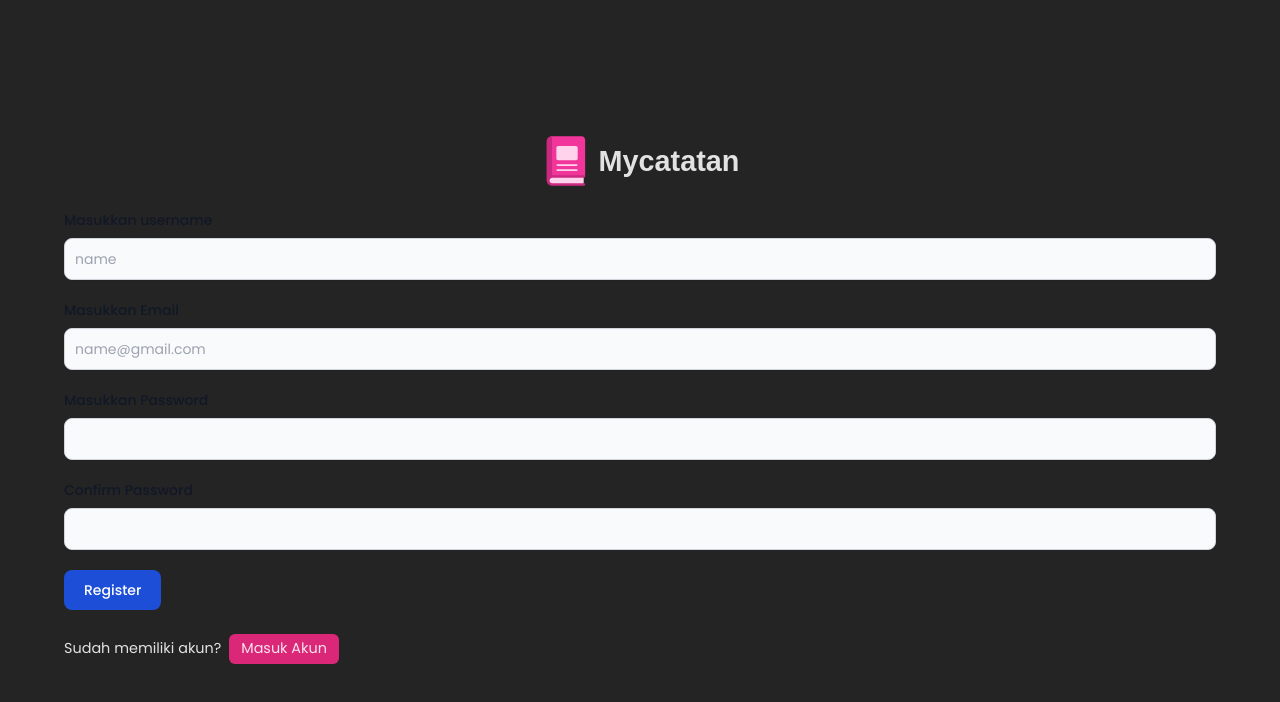
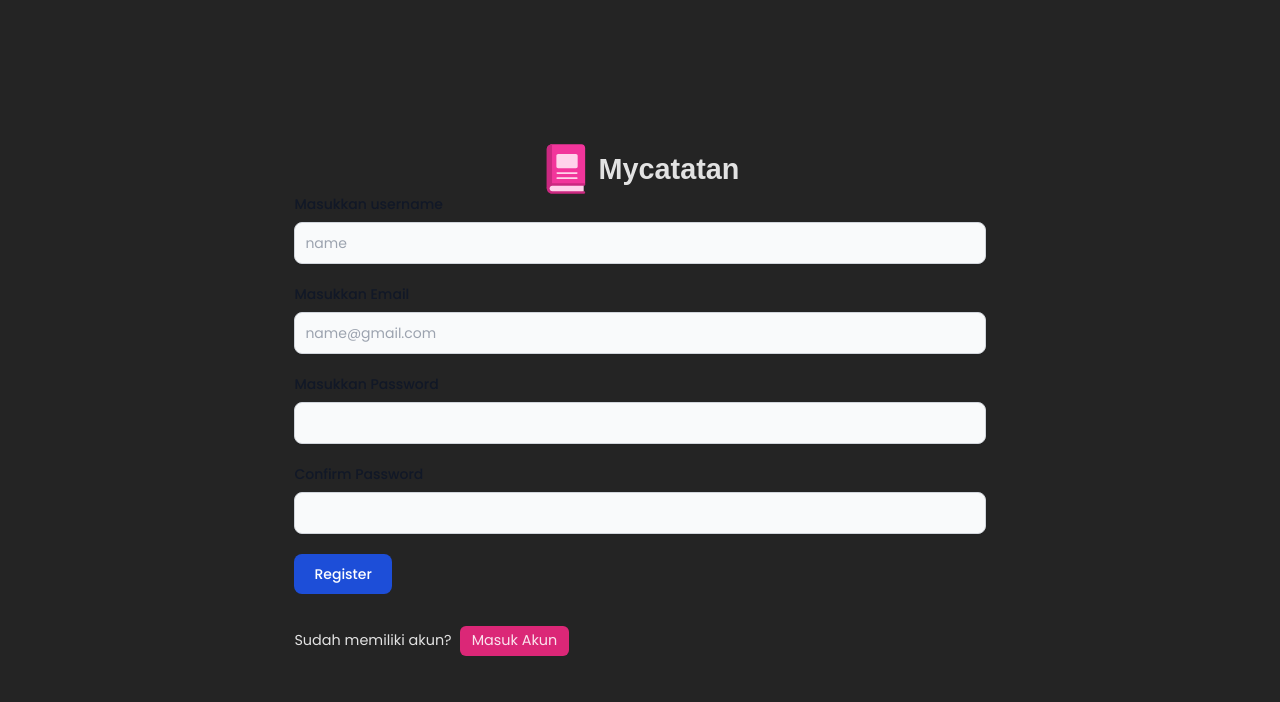
Before and after one commit to Sastrapradana06/my-catatan, a Next.js app: page /register in a window 1280 px wide. Shown: the top 702 px of the page. Built offline with nearby package versions, Linux system fonts and the light colour scheme; a web font is replaced by a local one.

Commit message:
fix buq tampilan

```diff
--- a/src/app/page.tsx
+++ b/src/app/page.tsx
@@ -49,7 +49,10 @@ export default function Home() {
           />
           <p className="font_judul text-[1.8rem] font-semibold">Mycatatan</p>
         </div>
-        <form className="w-full h-max mt-6" onSubmit={handleSubmit}>
+        <form
+          className="w-full h-max mt-6 lg:w-[60%] lg:m-auto"
+          onSubmit={handleSubmit}
+        >
           <div className="mb-5">
             <label
               htmlFor="email"
@@ -93,7 +96,7 @@ export default function Home() {
           </button>
         </form>
 
-        <div className="w-full h-max flex items-center gap-2 mt-6">
+        <div className="w-full h-max flex items-center gap-2 mt-6 lg:w-[60%] lg:mt-8 lg:m-auto">
           <p className="text-[.9rem]">Belum memiliki akun?</p>
           <Link href={"/register"}>
             <button className="text-[.9rem] py-1 px-3 rounded-md bg-pink-600 hover:bg-pink-700 ">
--- a/src/app/register/page.tsx
+++ b/src/app/register/page.tsx
@@ -62,7 +62,10 @@ export default function Register() {
           <p className="font_judul text-[1.8rem] font-semibold">Mycatatan</p>
         </div>
 
-        <form className="w-full h-max mt-6" onSubmit={hanldeSubmit}>
+        <form
+          className="w-full h-max mt-6 lg:w-[60%] lg:m-auto"
+          onSubmit={hanldeSubmit}
+        >
           <div className="mb-5">
             <label
               htmlFor="username"
@@ -144,7 +147,7 @@ export default function Register() {
           </button>
         </form>
 
-        <div className="w-full h-max flex items-center gap-2 mt-6">
+        <div className="w-full h-max flex items-center gap-2 mt-6 lg:w-[60%] lg:mt-8 lg:m-auto">
           <p className="text-[.9rem]">Sudah memiliki akun?</p>
           <Link href={"/"}>
             <button className="text-[.9rem] py-1 px-3 rounded-md bg-pink-600 hover:bg-pink-700 ">
```
